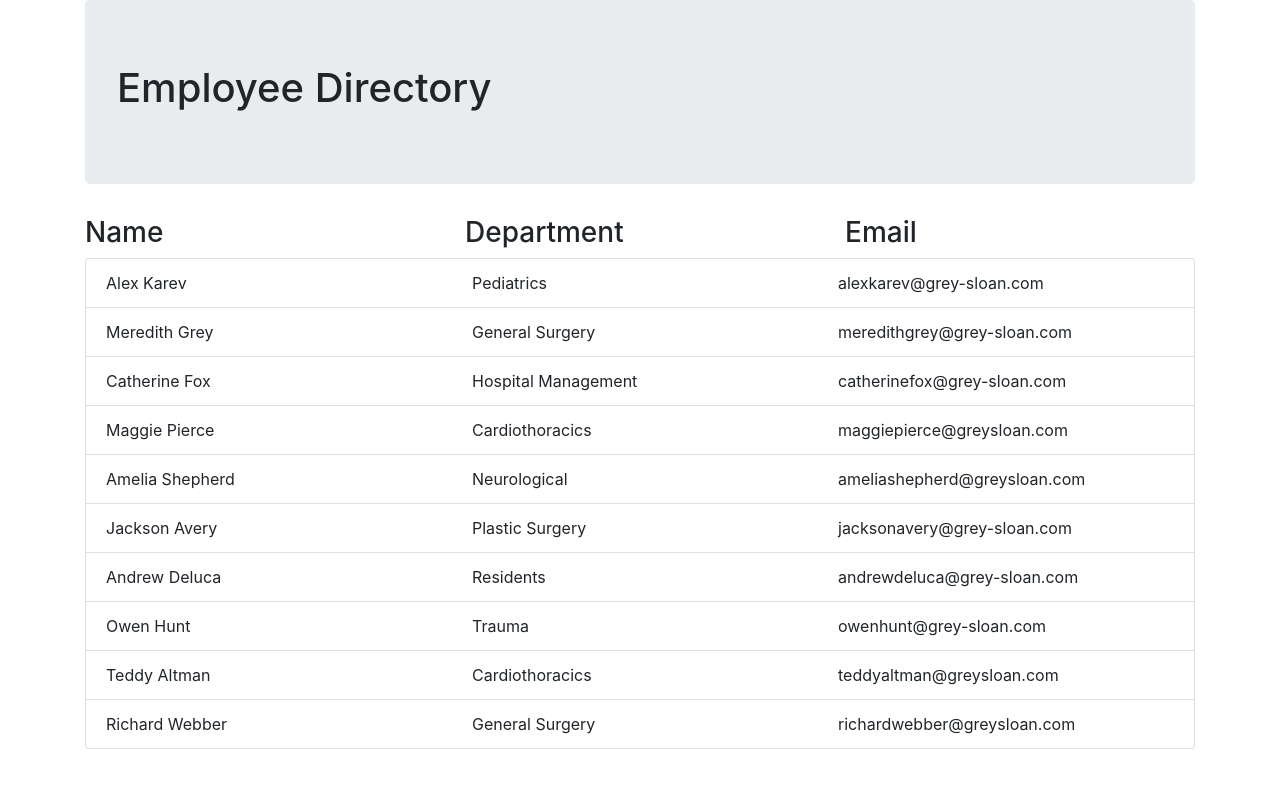
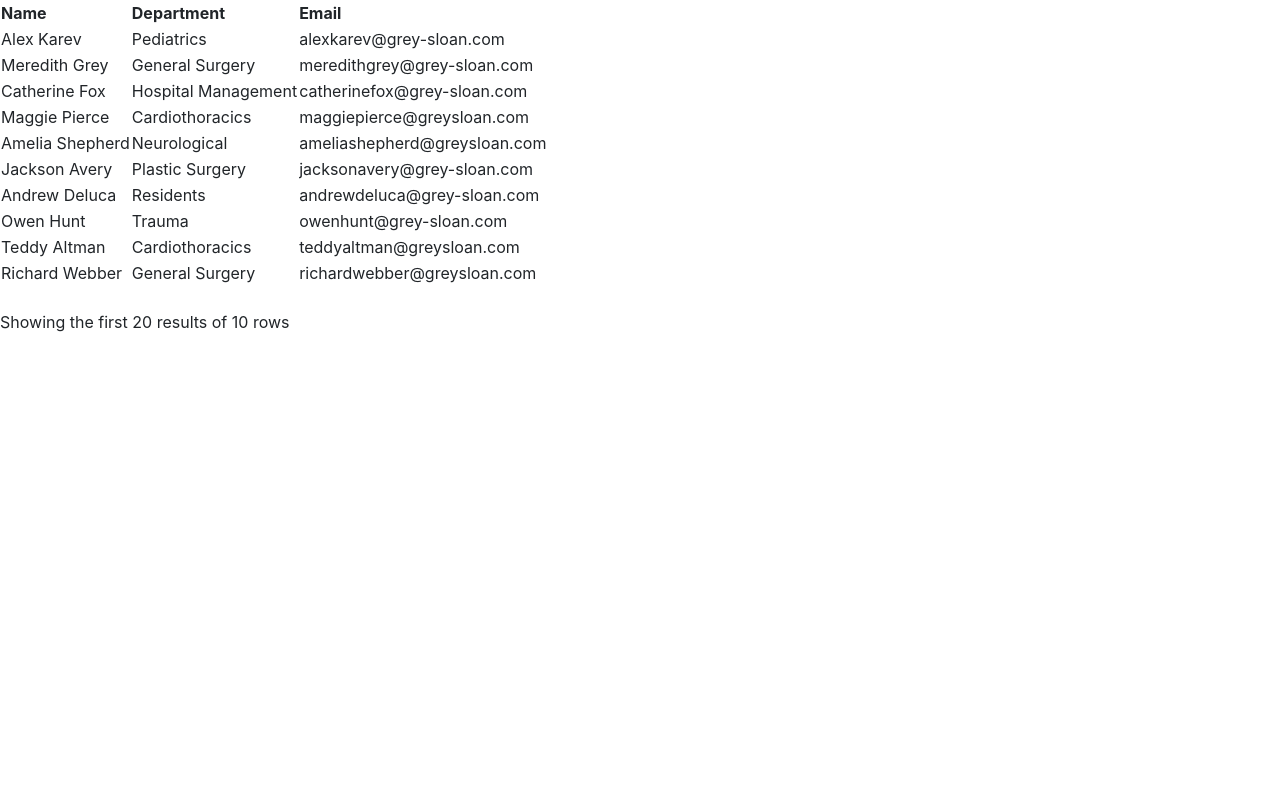
Before and after one commit to CateDunn/Employee-Directory, a React (Create React App) app in the folder employee-directory/: page / in a window 1280 px wide. Shown: the top 788 px of the page. Built offline with nearby package versions, Linux system fonts and the light colour scheme.

Commit message:
table that sorts

```diff
--- a/employee-directory/src/App.js
+++ b/employee-directory/src/App.js
@@ -1,9 +1,10 @@
-import React from "react";
-import HelloReact from "./components/HelloReact";
+import React from 'react'
+import Table from './components/table'
 
 
 function App() {
-  return <HelloReact/>;
+  return <Table/>
+
 }
 
 export default App;
--- a/employee-directory/src/components/HelloReact.js
+++ /dev/null
@@ -1,40 +0,0 @@
-import React from "react";
-import Employees from "./Employees"
-
-const employees = [
-  {name: "Alex Karev", department: "Pediatrics", email: "alexkarev@grey-sloan.com"},
-  {name: "Meredith Grey", department: "General Surgery", email: "meredithgrey@grey-sloan.com"},
-  {name: "Catherine Fox", department: "Hospital Management", email: "catherinefox@grey-sloan.com"},
-  {name: "Maggie Pierce", department: "Cardiothoracics", email: "maggiepierce@greysloan.com"},
-  {name: "Amelia Shepherd", department: "Neurological", email: "ameliashepherd@greysloan.com"},
-  {name: "Jackson Avery", department: "Plastic Surgery", email: "jacksonavery@grey-sloan.com"},
-  {name: "Andrew Deluca", department: "Residents", email: "andrewdeluca@grey-sloan.com"},
-  {name: "Owen Hunt", department: "Trauma", email: "owenhunt@grey-sloan.com"},
-  {name: "Teddy Altman", department: "Cardiothoracics", email: "teddyaltman@greysloan.com"},
-  {name: "Richard Webber", department: "General Surgery", email: "richardwebber@greysloan.com"}
-]
-
-function HelloReact() {
-  return (
-    <div className="container">
-      <div className="jumbotron">
-        <h1>Employee Directory</h1>
-      </div>
-      <div class="row">
-    <div class="col-sm">
-      <h3>Name</h3>
-    </div>
-    <div class="col-sm">
-      <h3>Department</h3>
-    </div>
-    <div class="col-sm">
-      <h3>Email</h3>
-    </div>
-  </div>
-
-      <Employees employees={employees}/>
-    </div>
-  );
-}
-
-export default HelloReact;
--- /dev/null
+++ b/employee-directory/src/components/table.js
@@ -0,0 +1,101 @@
+import React from "react";
+import Employees from "./Employees"
+import { useTable, useSortBy } from 'react-table'
+
+const employees = [
+  {name: "Alex Karev", department: "Pediatrics", email: "alexkarev@grey-sloan.com"},
+  {name: "Meredith Grey", department: "General Surgery", email: "meredithgrey@grey-sloan.com"},
+  {name: "Catherine Fox", department: "Hospital Management", email: "catherinefox@grey-sloan.com"},
+  {name: "Maggie Pierce", department: "Cardiothoracics", email: "maggiepierce@greysloan.com"},
+  {name: "Amelia Shepherd", department: "Neurological", email: "ameliashepherd@greysloan.com"},
+  {name: "Jackson Avery", department: "Plastic Surgery", email: "jacksonavery@grey-sloan.com"},
+  {name: "Andrew Deluca", department: "Residents", email: "andrewdeluca@grey-sloan.com"},
+  {name: "Owen Hunt", department: "Trauma", email: "owenhunt@grey-sloan.com"},
+  {name: "Teddy Altman", department: "Cardiothoracics", email: "teddyaltman@greysloan.com"},
+  {name: "Richard Webber", department: "General Surgery", email: "richardwebber@greysloan.com"}
+]
+
+function Table() {
+  const data = employees
+
+  const columns = React.useMemo(
+    () => [
+      {
+        Header: 'Name',
+        accessor: 'name', // accessor is the "key" in the data
+      },
+      {
+        Header: 'Department',
+        accessor: 'department',
+      },
+      {
+        Header: 'Email',
+        accessor: 'email',
+      }
+    ],
+    []
+  )
+
+  const {
+    getTableProps,
+    getTableBodyProps,
+    headerGroups,
+    rows,
+    prepareRow,
+  } = useTable(
+    {
+      columns,
+      data,
+    },
+    useSortBy
+  )
+  const firstPageRows = rows.slice(0, 20)
+
+
+  return (
+    <>
+    <table {...getTableProps()}>
+      <thead>
+        {headerGroups.map(headerGroup => (
+          <tr {...headerGroup.getHeaderGroupProps()}>
+            {headerGroup.headers.map(column => (
+              // Add the sorting props to control sorting. For this example
+              // we can add them into the header props
+              <th {...column.getHeaderProps(column.getSortByToggleProps())}>
+                {column.render('Header')}
+                {/* Add a sort direction indicator */}
+                <span>
+                  {column.isSorted
+                    ? column.isSortedDesc
+                      ? ' 🔽'
+                      : ' 🔼'
+                    : ''}
+                </span>
+              </th>
+            ))}
+          </tr>
+        ))}
+      </thead>
+      <tbody {...getTableBodyProps()}>
+        {firstPageRows.map(
+          (row, i) => {
+            prepareRow(row);
+            return (
+              <tr {...row.getRowProps()}>
+                {row.cells.map(cell => {
+                  return (
+                    <td {...cell.getCellProps()}>{cell.render('Cell')}</td>
+                  )
+                })}
+              </tr>
+            )}
+        )}
+      </tbody>
+    </table>
+    <br />
+    <div>Showing the first 20 results of {rows.length} rows</div>
+  </>
+  )
+}
+
+export default Table;
```
